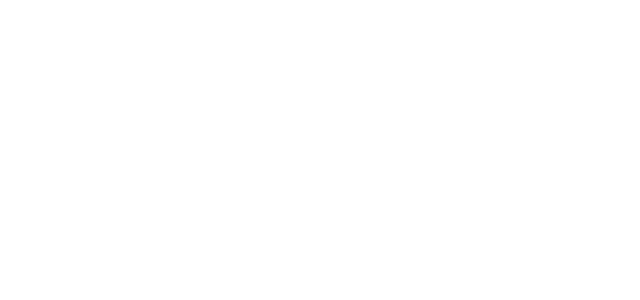
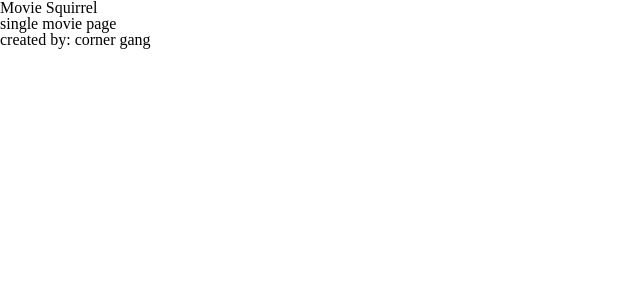
Before and after one commit to fyeung21/movie-squirrel, a React (Create React App) app: page /1 in a window 1280 px wide. Shown: the top 300 px of the page, without its empty margins (0-640 px from the left). Built offline with nearby package versions, Linux system fonts and the light colour scheme.

Commit message:
Add pages to router

```diff
--- a/src/components/Footer.js
+++ b/src/components/Footer.js
@@ -1,13 +1,13 @@
-const Footer = () => {
+const Footer = ({author}) => {
     return (
       <div className="footer">
-          <cite>{author}</cite>
+          <cite>created by: {author}</cite>
       </div>
     );
   }
 
 Footer.defaultProps = {
-    author: 'Corner gang'
+    author: 'corner gang'
 }
 
   export default Footer;
--- a/src/components/Header.js
+++ b/src/components/Header.js
@@ -1,4 +1,4 @@
-const Header = () => {
+const Header = ({title}) => {
     return (
       <div className="header">
           <h1>{title}</h1>
--- a/src/index.js
+++ b/src/index.js
@@ -1,11 +1,11 @@
 import React from 'react';
 import ReactDOM from 'react-dom/client';
 import './styles/styles.scss';
-import App from './components/App';
+import AppRouter from './router/AppRouter';
 
 const root = ReactDOM.createRoot(document.getElementById('root'));
 root.render(
   <React.StrictMode>
-    <App />
+    <AppRouter/>
   </React.StrictMode>
 );
--- /dev/null
+++ b/src/pages/PageAbout.js
@@ -0,0 +1,10 @@
+
+const PageAbout = () => {
+    return (
+      <div className="pagePageAbout">
+          <h1>about page</h1>
+      </div>
+    );
+  }
+
+export default PageAbout;
--- /dev/null
+++ b/src/pages/PageFaves.js
@@ -0,0 +1,10 @@
+
+const PageFaves = () => {
+    return (
+      <div className="pageFaves">
+        <h1>favourites page</h1>
+      </div>
+    );
+  }
+
+export default PageFaves;
--- /dev/null
+++ b/src/pages/PageHome.js
@@ -0,0 +1,10 @@
+
+const PageHome = () => {
+    return (
+      <div className="pageHome">
+          <h1>home page</h1>
+      </div>
+    );
+  }
+
+export default PageHome;
--- /dev/null
+++ b/src/pages/PageNotFound.js
@@ -0,0 +1,10 @@
+
+const PageNotFound = () => {
+    return (
+      <div className="pageNotFound">
+          <h1>404 page</h1>
+      </div>
+    );
+  }
+
+export default PageNotFound;
--- /dev/null
+++ b/src/pages/PageSingleMovie.js
@@ -0,0 +1,10 @@
+
+const PageSingleMovie = () => {
+    return (
+      <div className="pageSingleMovie">
+        <h1>single movie page</h1>
+      </div>
+    );
+  }
+
+export default PageSingleMovie;
--- a/src/router/AppRouter.js
+++ b/src/router/AppRouter.js
@@ -1,6 +1,11 @@
 import { BrowserRouter, Routes, Route } from 'react-router-dom';
-import { Header } from '../components/Header';
-import { Footer } from '../components/Footer';
+import Header from '../components/Header';
+import PageHome from '../pages/PageHome';
+import PageSingleMovie from '../pages/PageSingleMovie';
+import PageFaves from '../pages/PageFaves';
+import PageNotFound from '../pages/PageNotFound';
+import PageAbout from '../pages/PageAbout';
+import Footer from '../components/Footer';
 
 const AppRouter = () => {
   return (
@@ -9,9 +14,9 @@
         <Header />
         <Routes>
           <Route path="/" exact element={<PageHome />} />
-          <Route path="/kitten-profile/:id" element={<PageKittenProfile />} />
-          <Route path="/favs" element={<PageFavs />} />
-          <Route path="/contact" element={<PageContact />} />
+          <Route path="/:id" element={<PageSingleMovie />} />
+          <Route path="/favourites" element={<PageFaves />} />
+          <Route path="/about" element={<PageAbout />} />
           <Route path="*" element={<PageNotFound />} />
         </Routes>
         <Footer />
```
